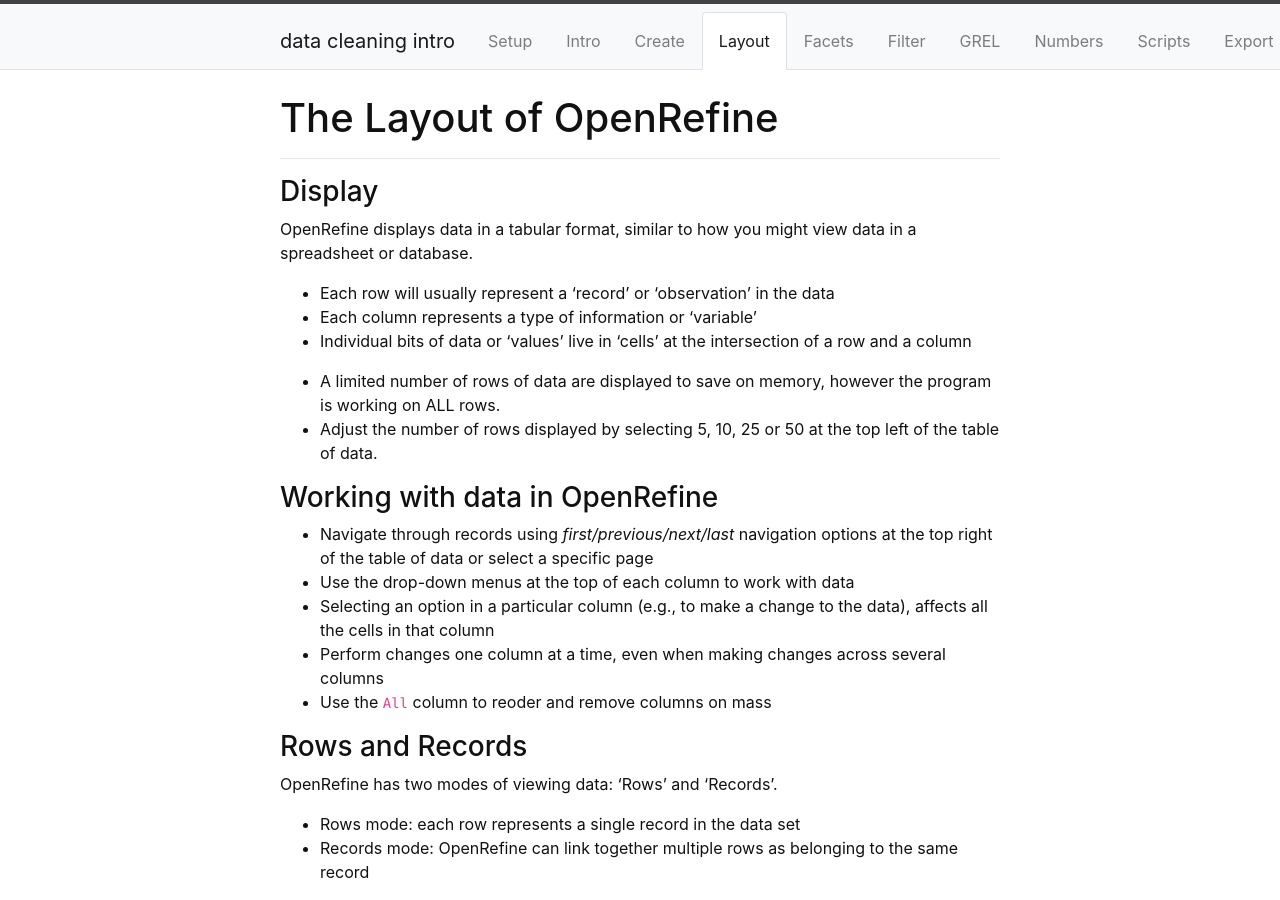
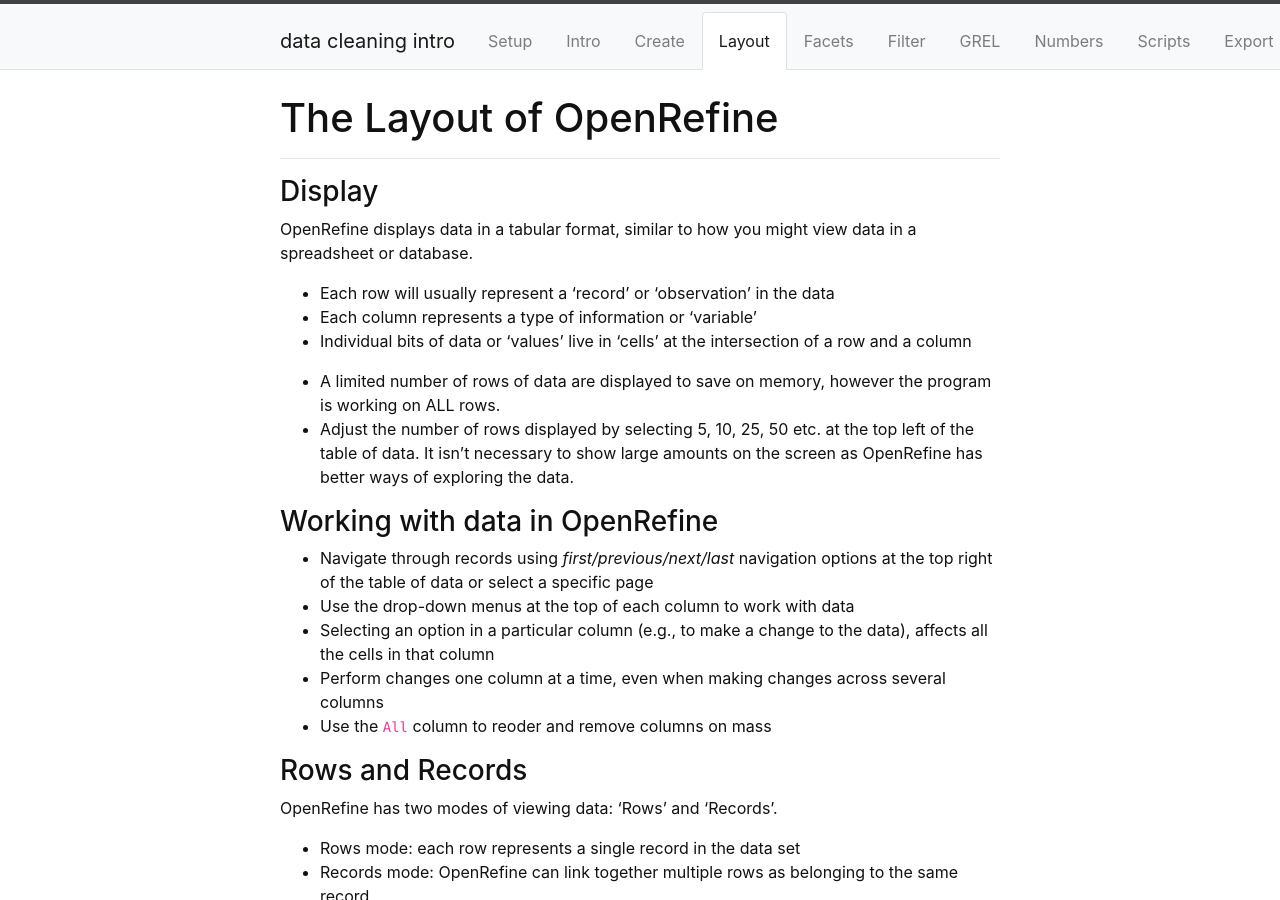
Before and after one commit to GriffithUniLibrary/data-cleaning-intro, a Jekyll site: the page built from content/3-lesson.md, in a window 1280 px wide and 900 px high. Built offline with Jekyll 4.4.1, drawn with Linux system fonts in a browser that asks for light colours.

Commit message:
Update 3-lesson.md

```diff
--- a/content/3-lesson.md
+++ b/content/3-lesson.md
@@ -14,7 +14,7 @@ OpenRefine displays data in a tabular format, similar to how you might view data
 - Individual bits of data or 'values' live in 'cells' at the intersection of a row and a column
 
 - A limited number of rows of data are displayed to save on memory, however the program is working on ALL rows.
-- Adjust the number of rows displayed by selecting 5, 10, 25 or 50 at the top left of the table of data.
+- Adjust the number of rows displayed by selecting 5, 10, 25, 50 etc. at the top left of the table of data. It isn't necessary to show large amounts on the screen as OpenRefine has better ways of exploring the data.
 
 ### Working with data in OpenRefine
 
```
